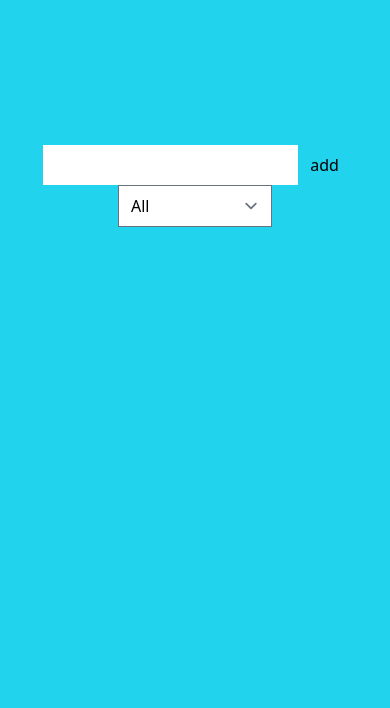
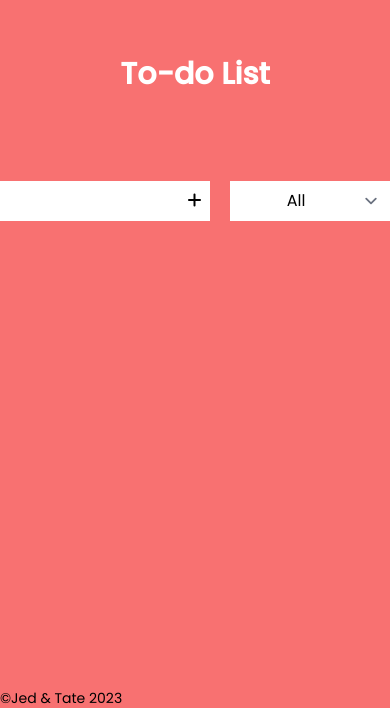
Before and after one commit to Jedx08/TodoList, a plain HTML site: page index.html in a window 390 px wide. Shown: the part 136-844 px from the top of the page. Drawn offline with nearby package versions, Linux system fonts and the light colour scheme.

Commit message:
added some css

```diff
--- a/index.html
+++ b/index.html
@@ -3,6 +3,10 @@
 <head>
   <meta charset="UTF-8">
   <meta name="viewport" content="width=device-width, initial-scale=1.0">
+  <link rel="stylesheet" href="https://cdnjs.cloudflare.com/ajax/libs/font-awesome/6.4.2/css/all.min.css" integrity="sha512-z3gLpd7yknf1YoNbCzqRKc4qyor8gaKU1qmn+CShxbuBusANI9QpRohGBreCFkKxLhei6S9CQXFEbbKuqLg0DA==" crossorigin="anonymous" referrerpolicy="no-referrer" />
+  <link rel="preconnect" href="https://fonts.googleapis.com">
+  <link rel="preconnect" href="https://fonts.gstatic.com" crossorigin>
+  <link href="https://fonts.googleapis.com/css2?family=Poppins:wght@400;500&display=swap" rel="stylesheet">
   <script src="https://cdn.tailwindcss.com"></script>
   <script src="https://cdn.tailwindcss.com?plugins=forms,typography,aspect-ratio,line-clamp"></script>
   <title>Todo List</title>
@@ -11,24 +15,51 @@
       .todo-status-completed {
         opacity: 0.5;
       }
+
+      .todo-item-status-completed {
+        opacity: 1;
+        background-color: green;
+        color: white;
+      }
+
+      * {
+        font-family: 'Poppins', sans-serif;
+      }
+    }
+
+    @media (max-width: 500px) {
+      .media {
+        width: 180px;
+      }
     }
   </style>
 </head>
 <body>
-<div class="h-screen bg-cyan-400">
-  <div class="text-center relative top-1/3">
-    <input type="text" class="border-0 js-input">
-    <button class="p-2 border-solid js-add-button">add</button>
-    <div>
-    <label for="done"></label>
-    <select name="done" id="done" class="js-status">
-      <option value="All">All</option>
-      <option value="completed">completed</option>
-      <option value="uncompleted">uncompleted</option>
-    </select>
-  </div>
+
+
+
+<div class="h-screen bg-red-400">
+  <div class="relative top-48 text-center text-3xl font-bold text-white">To-do List</div>
+  <div class="text-center relative top-1/3 ">
+    <div class="flex justify-center">
+      <input type="text" class=" media focus:border-0 focus:ring-0 border-0 o
+      utline-0 active:border-0 active:outline-none js-input w-50">
+      <button class="p-2 bg-white hover:bg-green-500
+       hover:text-white hover:font-black transition duration-150  w-9  js-add-button">
+        <i class="fa-solid fa-plus"></i>
+      </button>
+      <div class="ml-5">
+        <label for="done" class="hover:bg-red-400"></label>
+        <select name="done" id="done" class="js-status border-0 focus:ring-0 focus:border-0 hover: cursor-pointer text-center">
+          <option value="All" class="focus:ring-0 focus:border-0">All</option>
+          <option value="completed">Completed</option>
+          <option value="uncompleted">Uncompleted</option>
+        </select>
+      </div>
+    </div>
 
     <div class="js-html mt-10"></div>
+    <div class="fixed bottom-0 text-sm">&copy;Jed & Tate 2023</div>
   </div>
 </div>
 
--- a/index.js
+++ b/index.js
@@ -11,12 +11,12 @@ function todoHTML(filtered) {
 
   filtered.forEach(listItem => {
     listHTML += `
-    <div class="todo-id-${listItem.todoId} todo-status-${listItem.status}" data-todo-status="${filtered}">
+    <div class="transition duration-200 todo-id-${listItem.todoId} todo-status-${listItem.status}" data-todo-status="${filtered}">
       <div class="m-auto mt-1 relative top-1/3 list-none w-80 bg-white p-2 text-lg flex justify-between ">
         <li class="js-list">${listItem.todo}</li>
-        <div>
-          <button class="js-done" data-todo-id="${listItem.todoId}">mark</button>
-          <button class="js-delete" data-todo-id="${listItem.todoId}">delete</button>
+        <div >
+          <button class="hover:bg-green-500 hover:text-white text-black transition duration-200 w-7 rounded-3xl js-done todo-item-status-${listItem.status}" data-todo-id="${listItem.todoId}"><i class="fa-solid fa-check"></i></button>
+          <button class="w-7 hover:text-red-500 transition duration-200 active:duration-200 js-delete" data-todo-id="${listItem.todoId}"><i class="fa-solid fa-trash"></i></button>
         </div>
       </div>
     </div>
@@ -98,7 +98,7 @@ function todoPush() {
   inputValue();
 
   if ( inputValue() === '') {
-    alert('please input somedick');
+    alert('please input something');
   } else {
     todoList.push({
       todoId: randomId(),
```
